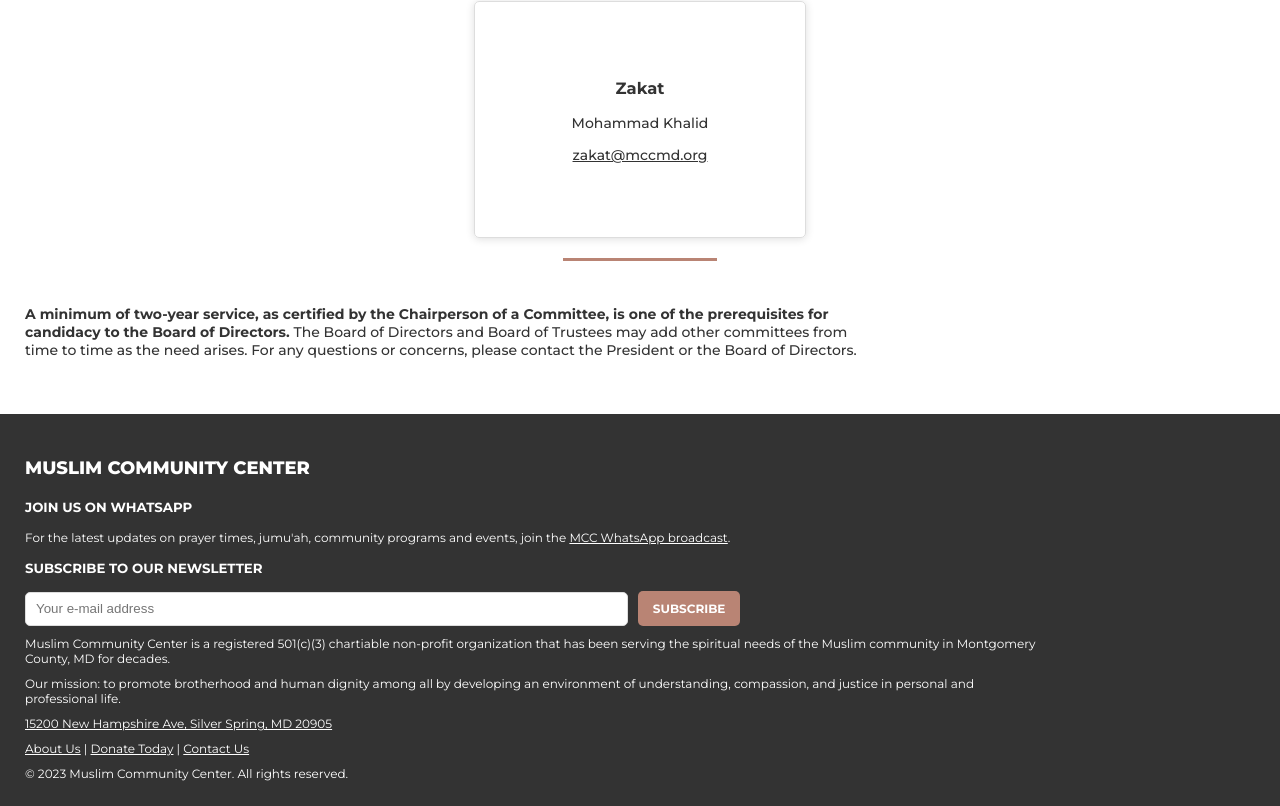
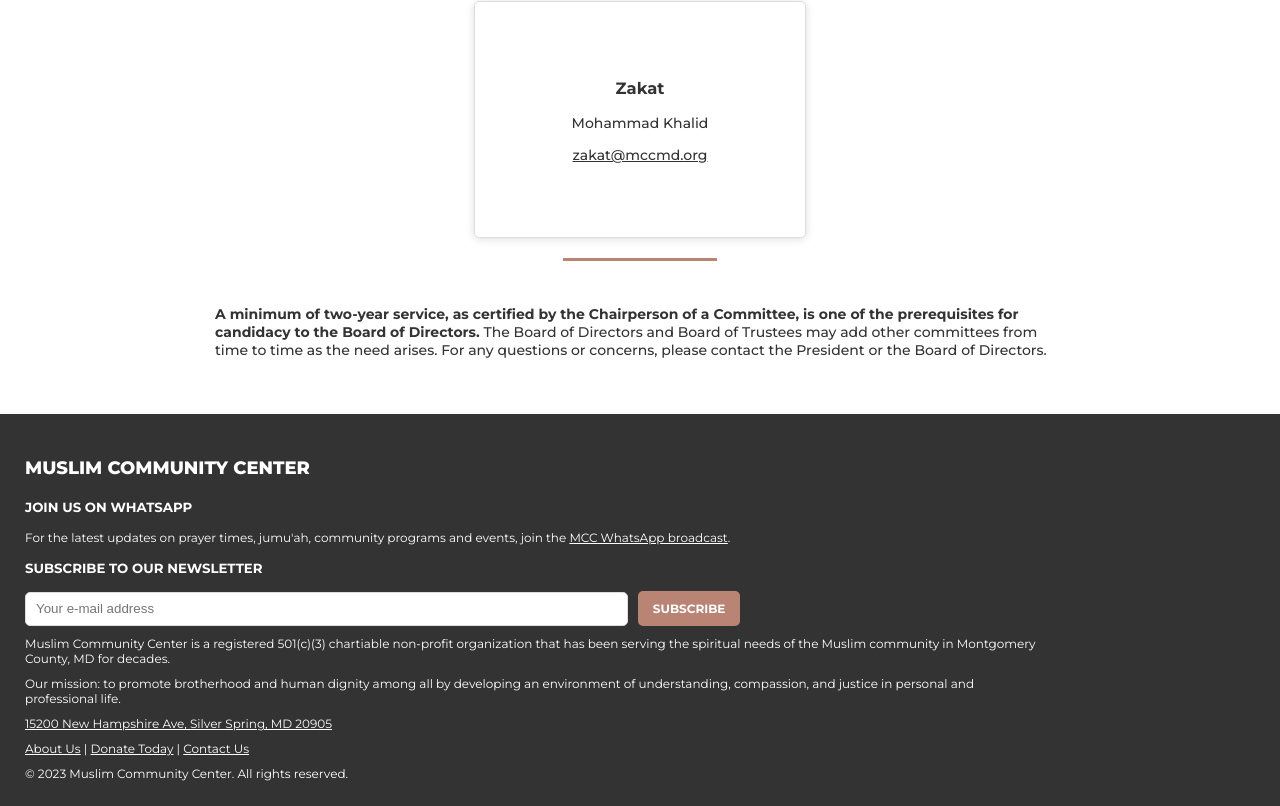
Before and after one commit to mparchment/mccmd, a React (Vite) app: page /mccmd/committees in a window 1280 px wide. Shown: the part 5521-6327 px from the top of the page. Built offline with nearby package versions, Linux system fonts and the light colour scheme; no server answers.

Commit message:
Minor tweaks to p

```diff
--- a/src/pages/Committees.jsx
+++ b/src/pages/Committees.jsx
@@ -265,7 +265,7 @@ function CommitteesPage() {
                     />
                 </Box>
                 <Divider style={{ marginBottom: '30px', marginTop: '0' }}/>
-                <p style={{ marginBottom: '30px' }}><span style={{ fontWeight: 700 }}>A minimum of two-year service, as certified by the Chairperson of a Committee, is one of the prerequisites for candidacy to the Board of Directors.</span> The Board of Directors and Board of Trustees may add other committees from time to time as the need arises. For any questions or concerns, please contact the President or the Board of Directors.</p>
+                <p style={{ marginBottom: '30px', alignSelf: 'center' }}><span style={{ fontWeight: 700 }}>A minimum of two-year service, as certified by the Chairperson of a Committee, is one of the prerequisites for candidacy to the Board of Directors.</span> The Board of Directors and Board of Trustees may add other committees from time to time as the need arises. For any questions or concerns, please contact the President or the Board of Directors.</p>
             </Wrapper>
         </>
     );
--- a/src/pages/services/RefugeeAid.jsx
+++ b/src/pages/services/RefugeeAid.jsx
@@ -11,6 +11,8 @@ const Wrapper = styled.div`
 
     font-size: 14px;
     font-weight: 500;
+
+    height: 100vh;
 
     @media (min-width:1366px) {
         width: 50%;
```
